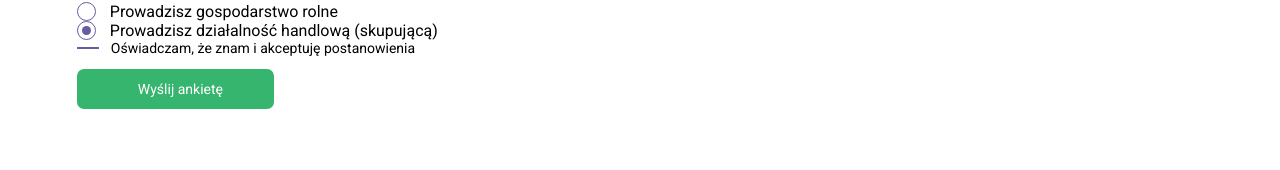
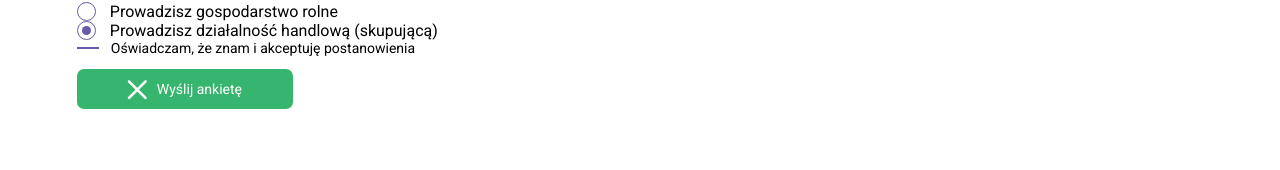
Before and after one commit to danj92/single-form, an Angular app in the folder frontend/: page / in a window 1280 px wide. Shown: the part 1095-1265 px from the top of the page. Built offline with nearby package versions, Linux system fonts and the light colour scheme.

Commit message:
icon work

```diff
--- a/frontend/src/app/landing-page/landing-page/landing-page.component.html
+++ b/frontend/src/app/landing-page/landing-page/landing-page.component.html
@@ -161,7 +161,7 @@
       Oświadczam, że znam i akceptuję postanowienia
     </app-checkbox>
 
-    <button class="btn btn-primary"><i class="icon-art">colose</i>Wyślij ankietę</button>
+    <button class="btn btn-primary"><i class="icon-art">close</i>Wyślij ankietę</button>
   </form>
 
 
```
